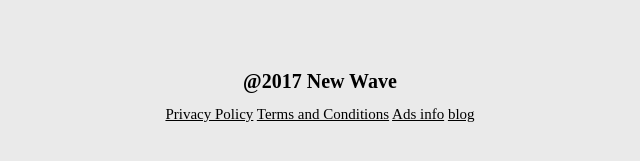
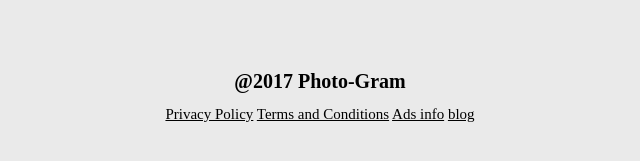
Before and after one commit to ElijahMwaura/Photo-gram, a plain HTML site: page index.html in a window 1280 px wide. Shown: the part 3052-3213 px from the top of the page, 320-960 px from the left. Drawn offline with nearby package versions, Linux system fonts and the light colour scheme.

Commit message:
Update index.html

```diff
--- a/index.html
+++ b/index.html
@@ -115,7 +115,7 @@
 			<i class="fa fa-twitter" aria-hidden="true"></i>
 			<i class="fa fa-facebook" aria-hidden="true"></i>
 		</div>
-		<h1>@2017 New Wave</h1>
+		<h1>@2017 Photo-Gram</h1>
 		<div id="terms">
 			<a href="#">Privacy Policy</a>
 			<a href="#">Terms and Conditions</a>
```
